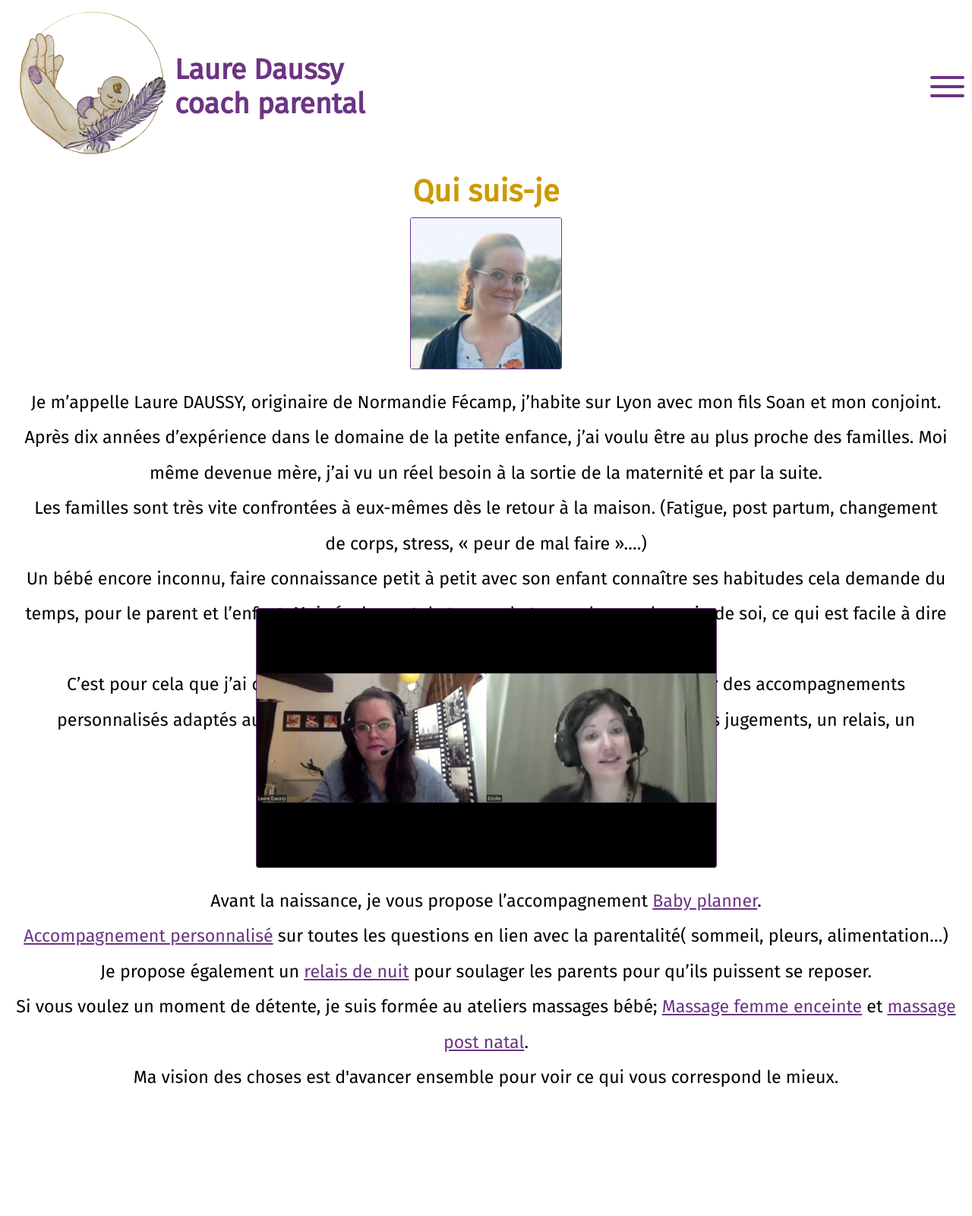
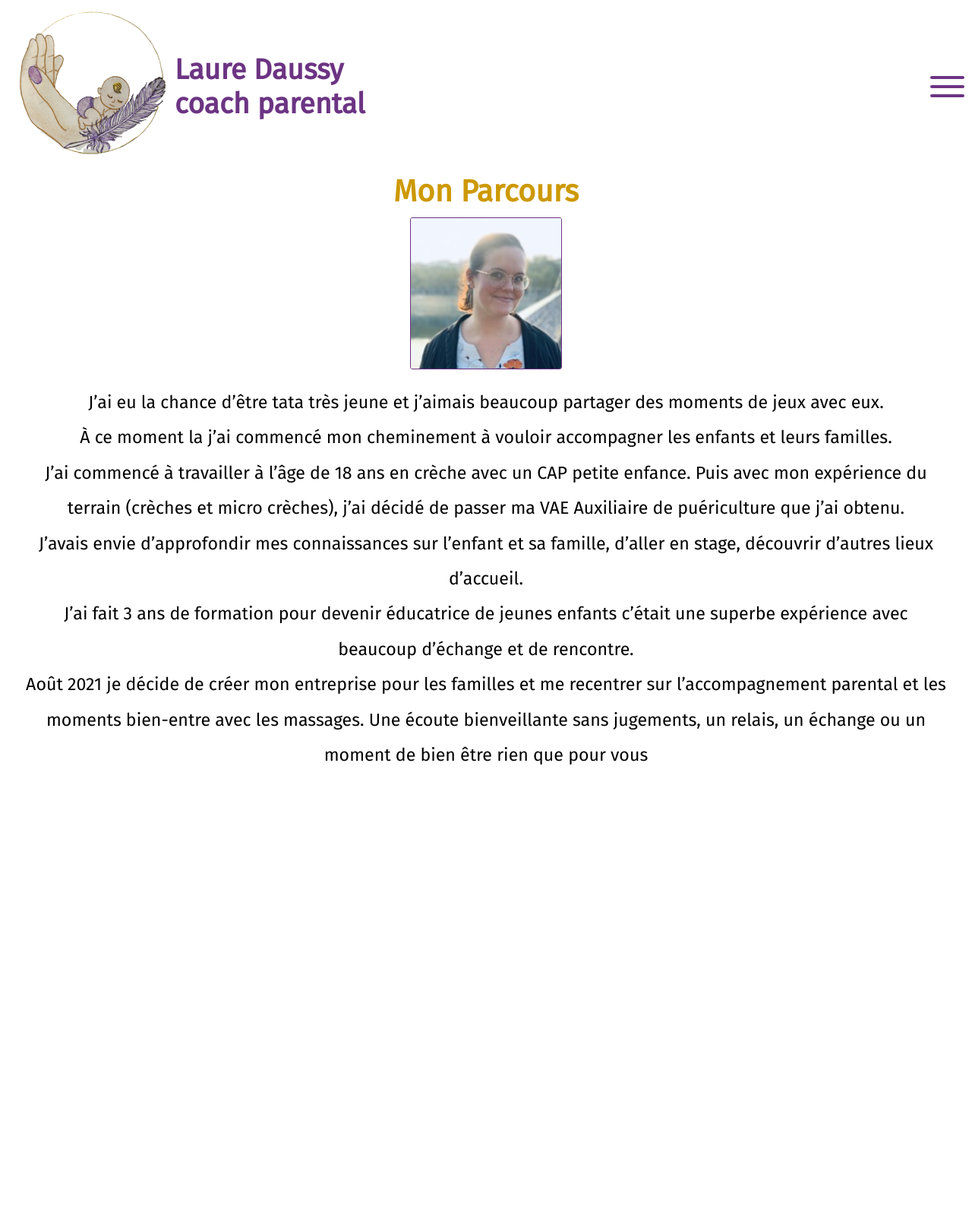
Before and after one commit to MaxDgst/site_laurefinal, a PHP site: page /index.php?action=accueil2 in a window 1280 px wide. Shown: the whole page at 76% size. After the commit the page ends 1006 px from the top, so only its background shows below. Run offline with PHP 8.4, Linux system fonts and the light colour scheme.

Commit message:
fin_accueil_debut_contact

```diff
--- /dev/null
+++ b/controleur/accueilParcours.php
@@ -0,0 +1,6 @@
+<?php
+$titre="Presentation";
+include_once "$racine/vue/entete.html.php";
+include_once "$racine/vue/accueil2.html";
+include_once "$racine/vue/pied.html.php";
+?>
--- a/controleur/controleurPrincipal.php
+++ b/controleur/controleurPrincipal.php
@@ -4,10 +4,12 @@
     $lesActions = array();
     $lesActions["accueilDefaut"] = "accueilPresentation.php";
     $lesActions["accueil"] = "accueilPresentation.php";
+    $lesActions["accueil2"] = "accueilParcours.php";
     $lesActions["partenaires"] = "partenaires.php";
     $lesActions["connexion"] = "connexion.php";
     $lesActions["inscription"] = "inscription.php";
     $lesActions["listeP"] = "listePartenaires.php";
+    $lesActions["contact"] = "contact.php";
 
 
 
--- a/css/style.css
+++ b/css/style.css
@@ -14,6 +14,7 @@
     height: 100vh;
     background-size: cover;
     background-position: center;
+    position: relative;
 }
 
 :root {
@@ -247,6 +248,7 @@
   color:#6C3483;
   text-decoration: underline;
 }
+/*Fin Connexion*/
 
 
 
@@ -289,10 +291,11 @@
 }
 
 #section2accueil{
-  height: 100vh;
+  height: 100%;
   background-size: cover;
   background-position: center;
   max-width: 1680px;
+  position: relative;
 }
 
 .photo2 img{
--- a/vue/accueil.html
+++ b/vue/accueil.html
@@ -16,9 +16,6 @@
             C’est pour cela que j’ai crée mon entreprise au service des familles pour proposer des accompagnements personnalisés adaptés au problématique de chacun. Une écoute bienveillante sans jugements, un relais, un échange ou un moment de bien être rien que pour vous
         </p>
     </div>
-</section>
-
-<section id="section2accueil">
     <div class="photo2">
         <img src="image/laure_accueil2.jpg">
     </div>
@@ -26,16 +23,17 @@
         <p>
             Avant la naissance, je vous propose l’accompagnement <a href="#">Baby planner</a>.<br>
 
-            <a href="#">Accompagnement personnalisé</a> sur toutes les questions en lien avec la parentalité( sommeil, pleurs, alimentation…)<br>
+            <a href="#">Accompagnement personnalisé</a> sur toutes les questions en lien avec la parentalité( sommeil, pleurs, alimentation…).<br>
 
             Je propose également un <a href="#">relais de nuit</a> pour soulager les parents pour qu’ils puissent se reposer.<br>
 
             Si vous voulez un moment de détente, je suis formée au ateliers massages bébé;
             <a href="#">Massage femme enceinte</a> et <a href="#">massage post natal</a>.<br>
 
-            Ma vision des choses est d'avancer ensemble pour voir ce qui vous correspond le mieux.
+            Ma vision des choses est d'avancer ensemble pour voir ce qui vous correspond le mieux.<br><br>
+            Retrouvez mon parcours <a href="./?action=accueil2">ici</a>
 
         </p>
     </div>
-
+</div>
 </section>
--- /dev/null
+++ b/vue/accueil2.html
@@ -0,0 +1,24 @@
+<div class="titre1">
+    <h1>Mon Parcours</h1>
+</div>
+<div class="photo1">
+    <img src="image/laure_accueil.jpg" height="200px">
+</div>
+<div class="paragrahe1">
+    <p>J’ai eu la chance d’être tata très jeune et j’aimais beaucoup partager des moments de jeux
+        avec eux.<br>
+        À ce moment la j’ai commencé mon cheminement à vouloir accompagner les enfants et
+        leurs familles.<br>
+        J’ai commencé à travailler à l’âge de 18 ans en crèche avec un CAP petite enfance.
+        Puis avec mon expérience du terrain (crèches et micro crèches),
+        j’ai décidé de passer ma VAE Auxiliaire de puériculture que j’ai obtenu.<br>
+        J’avais envie d’approfondir mes connaissances sur l’enfant et sa famille, d’aller en stage,
+        découvrir d’autres lieux d’accueil.<br>
+        J’ai fait 3 ans de formation pour devenir éducatrice de jeunes enfants c’était une superbe
+        expérience avec beaucoup d’échange et de rencontre.<br>
+        Août 2021 je décide de créer mon entreprise pour les familles et me recentrer sur
+        l’accompagnement parental et les moments bien-entre avec les massages. Une écoute bienveillante sans jugements, un relais, un échange ou un moment de bien être rien que pour vous
+    </p>
+</div>
+</div>
+</section>
```
Also changed, not shown: modele/contact.inc.php (added).
